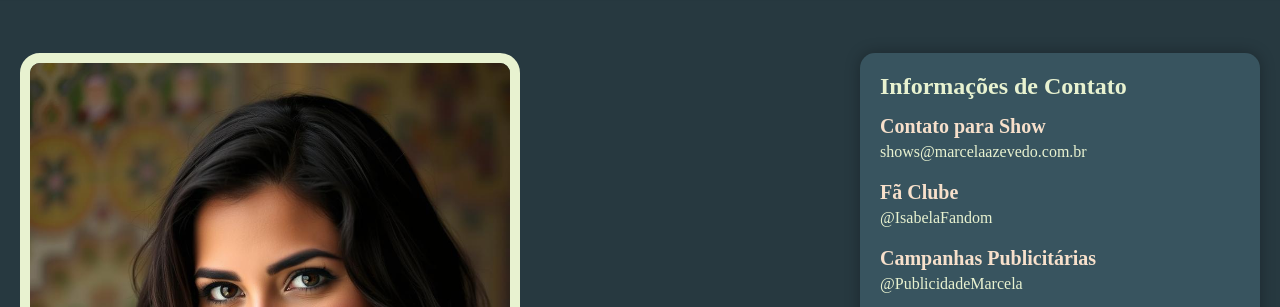
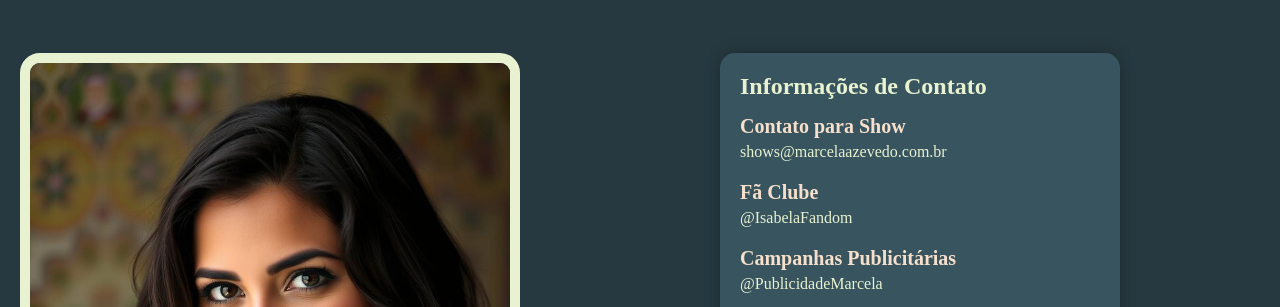
Before and after one commit to heloisatl/Trabalho-Sertanejo-Atualizado, a plain HTML site: page Trabalho2-Sertanejo/Contato.html in a window 1280 px wide. Shown: the part 67-374 px from the top of the page. Drawn offline with Linux system fonts and the light colour scheme; a web font is replaced by a local one.

Commit message:
Update stylecontato.css

```diff
--- a/Trabalho2-Sertanejo/stylecontato.css
+++ b/Trabalho2-Sertanejo/stylecontato.css
@@ -112,6 +112,7 @@ header {
   background-color: #38545f;
   border-radius: 15px;
   padding: 20px;
+  margin: 0 140px 0 0;
   color: #f7e0cb;
   font-size: 18px;
   flex: 1; /* Ocupará um espaço igual ao da seção de imagem */
```
